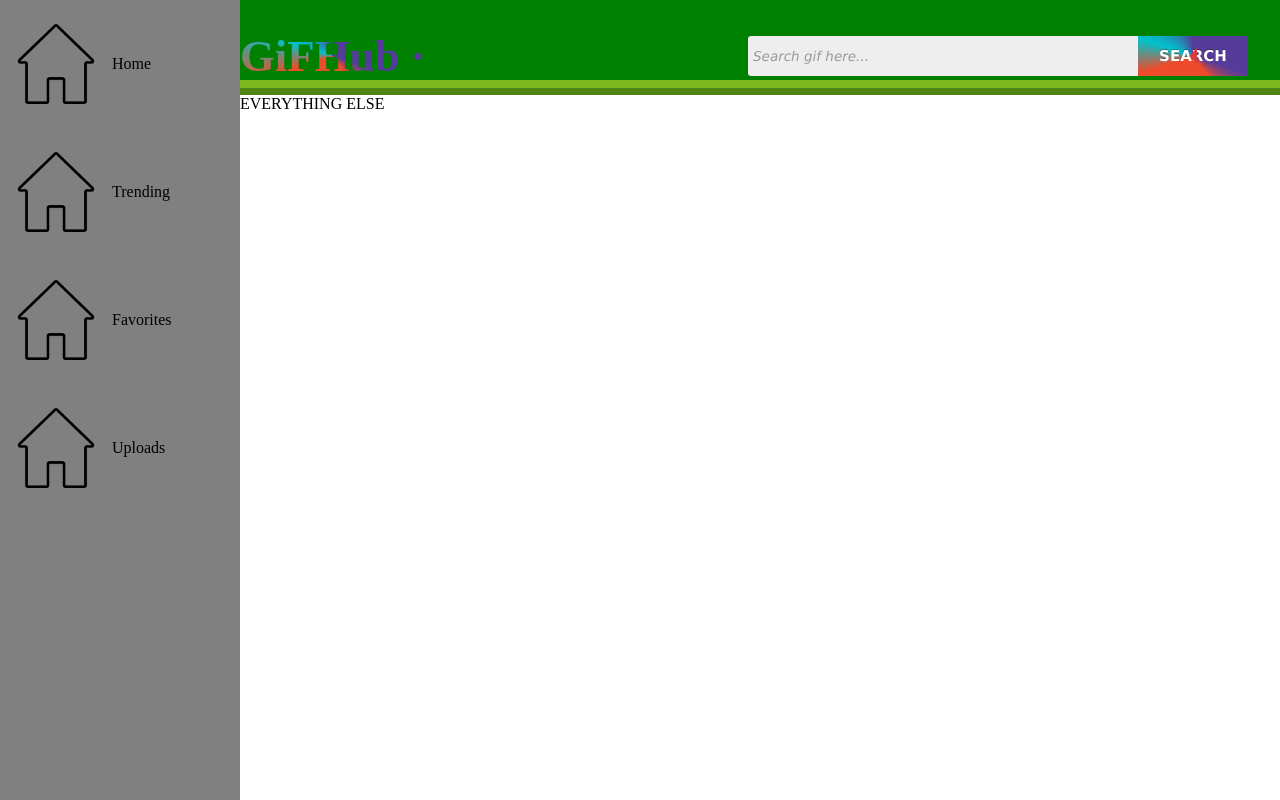
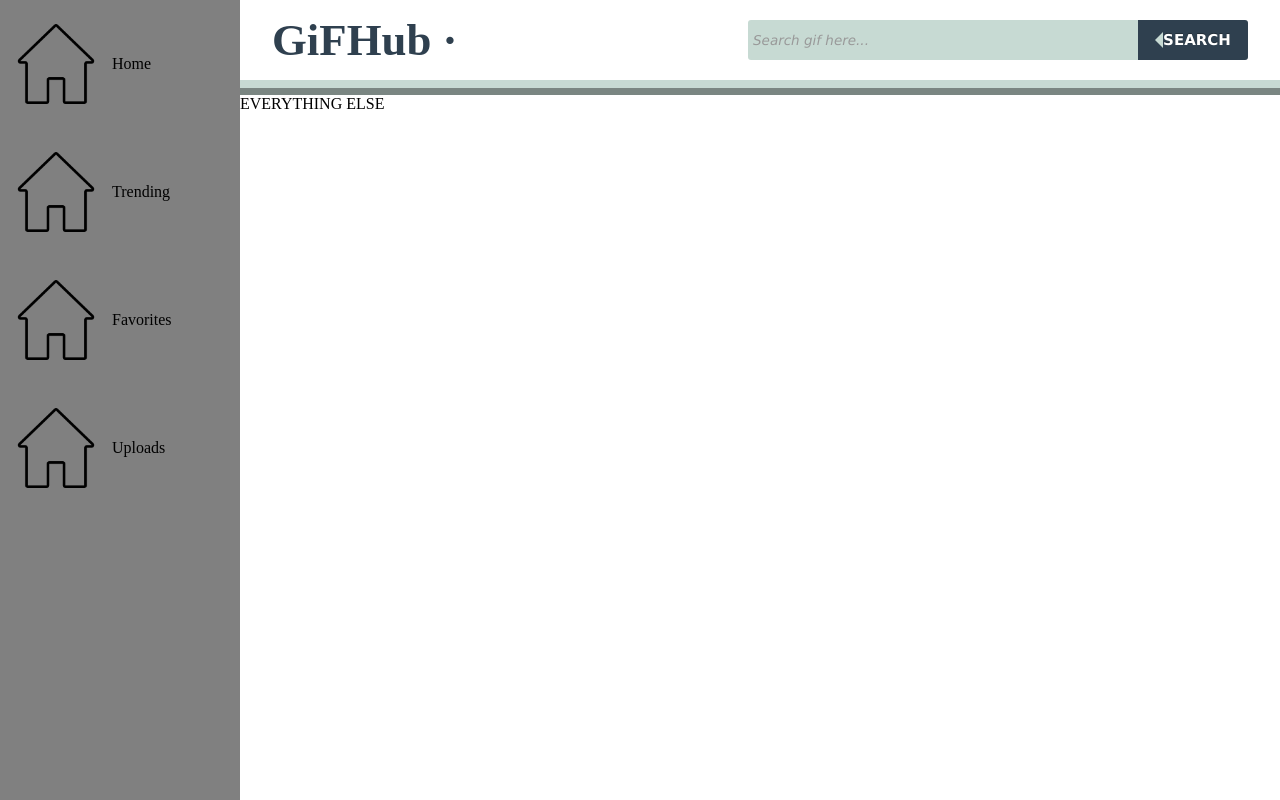
Before and after one commit to iskren97/Web-Project-1, a plain HTML site: page front-end/index.html in a window 1280 px wide. Drawn offline with Linux system fonts and the light colour scheme.

Commit message:
Added styles to header

```diff
--- a/front-end/css/header.css
+++ b/front-end/css/header.css
@@ -1,18 +1,24 @@
 /* left section -> от flexbox-a лявата му част, която държи заглавието в случая */
 
+.left-section {
+  margin-right: 2rem;
+  margin-left: 2rem;
+}
 
 /* header styles */
 .header {
   height: 5rem;
+
   display: flex;
+  align-content: space-around;
+  justify-content: space-between;
+  align-items: center;
+
   flex-direction: row;
   background-color: white;
-  border-bottom: 4mm ridge rgba(211, 220, 50, 0.6);
-  flex-wrap: wrap;
-  align-content: space-around;
-  justify-content: space-between;
-  align-items: stretch;
-  background-color: green;
+  border-bottom: 4mm ridge rgb(199, 218, 211);
+
+  background-color: white;
 }
 
 /* h1 styles -> site name*/
@@ -20,17 +26,7 @@
   /* vw === ViewPoint, resize-ва се при промяна page-a, което прави самия текст responsive */
   font-size: 3.5vw;
 
+  margin: 0;
   /* тук надолу са цветовете на заглавието */
-  background-image: conic-gradient(
-    #553c9a 30%,
-    #ee4b2b 40%,
-    #ee4b2b 70%,
-    #00c2cb 80%,
-    #553c9a
-  );
-  color: transparent;
-  background-clip: text;
-  -webkit-background-clip: text;
-
-
+  color: rgb(47, 64, 79);
 }
--- a/front-end/css/search-bar.css
+++ b/front-end/css/search-bar.css
@@ -19,7 +19,7 @@
   float: left;
   font: bold 15px 'lucida sans', 'trebuchet MS', 'Tahoma';
   border: none;
-  background: #eee;
+  background-color: rgb(199, 218, 211);
   border-radius: 3px 0 0 3px;
 }
 
--- a/front-end/css/search-button.css
+++ b/front-end/css/search-button.css
@@ -12,35 +12,28 @@
   font: bold 15px/40px 'lucida sans', 'trebuchet MS', 'Tahoma';
   color: #fff;
   text-transform: uppercase;
-  background-image: conic-gradient(
-    #553c9a 30%,
-    #ee4b2b 40%,
-    #ee4b2b 70%,
-    #00c2cb 80%,
-    #553c9a
-  );
+  background-color: rgb(47, 64, 79);
   border-radius: 0 3px 3px 0;
   text-shadow: 0 -1px 0 rgba(0, 0, 0, 0.3);
 }
 
 .search-button:hover {
-  background-image: linear-gradient(to left, #553c9a, #b393d3);
+  background-image: linear-gradient(to left, #3c9a70, #444ce0);
 }
 
 .search-button:active,
 .search-button:focus {
-  background: #c42f2f;
+  background: #90ed6e;
   outline: 0;
 }
 
 .search-button:before {
   /* left arrow */
   content: '';
-  position: absolute;
+  position: relative;
   border-width: 8px 8px 8px 0;
   border-style: solid solid solid none;
-  border-color: transparent #d83c3c transparent;
-
+  border-color: transparent rgb(199, 218, 211) transparent;
 }
 
 .search-button:hover:before {
@@ -54,5 +47,4 @@
 
 .search-button::-moz-focus-inner {
   /* remove extra button spacing for Mozilla Firefox */
-
 }
--- a/front-end/index.html
+++ b/front-end/index.html
@@ -20,27 +20,22 @@
       <div class="sidebar">
         <div class="sidebar-element">
           <img class="icon" src="icons/home.png" />
-        <p >Home</p>
+          <p>Home</p>
         </div>
         <div class="sidebar-element">
           <img class="icon" src="icons/home.png" />
-        <p >Trending</p>
+          <p>Trending</p>
         </div>
         <div class="sidebar-element">
           <img class="icon" src="icons/home.png" />
-        <p >Favorites</p>
-
+          <p>Favorites</p>
         </div>
 
         <div class="sidebar-element">
           <img class="icon" src="icons/home.png" />
           <p>Uploads</p>
         </div>
-
-
       </div>
-
-
 
       <div class="content">
         <div class="header">
@@ -59,17 +54,8 @@
             </button>
           </div>
         </div>
-        <div>
-
-          EVERYTHING ELSE
+        <div>EVERYTHING ELSE</div>
       </div>
     </div>
-
-
-    </div>
-
-
-
-
   </body>
 </html>
```
Also changed, not shown: front-end/css/style.css (+4 -6 lines). Lines whose indentation alone changed are shown as unchanged.
